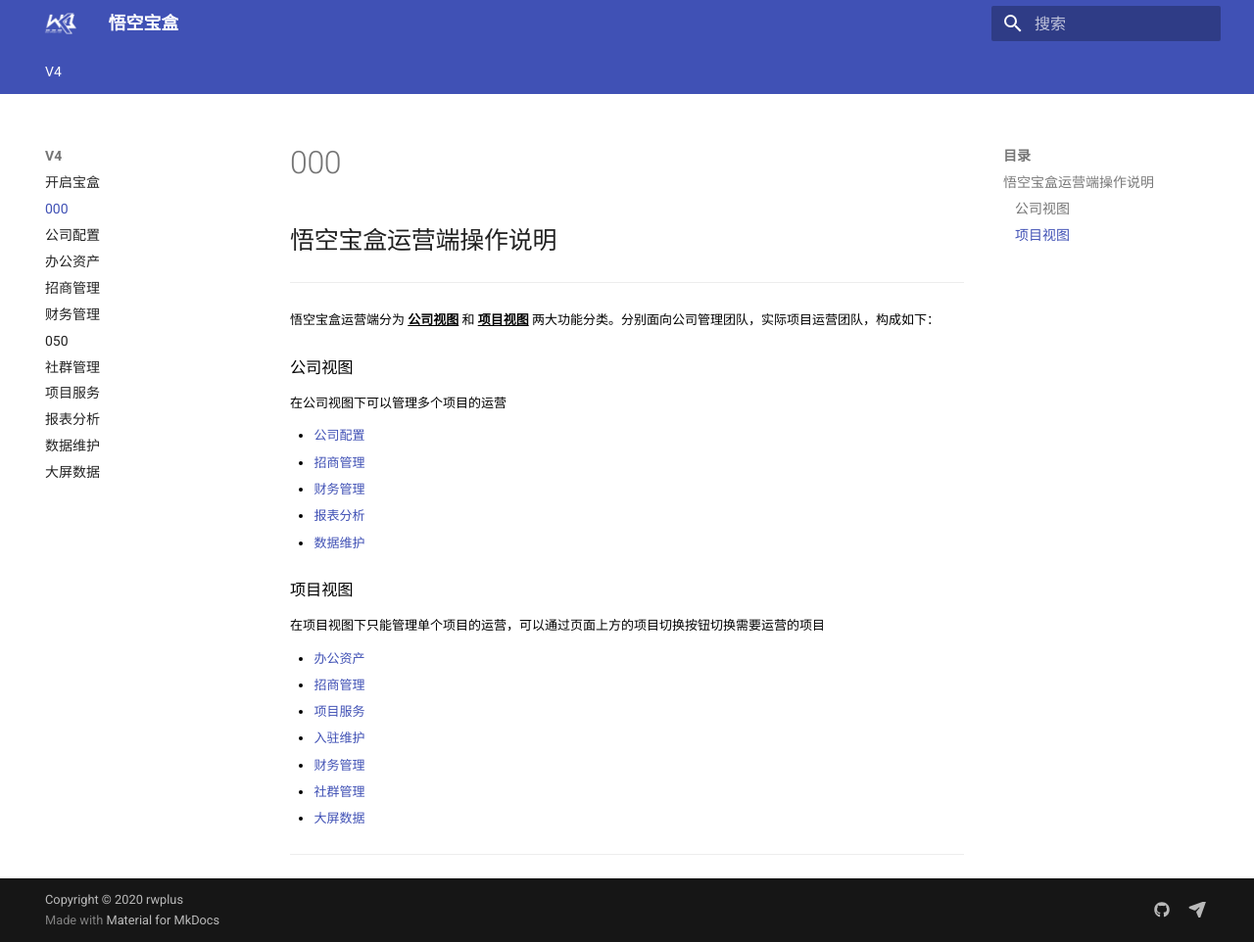
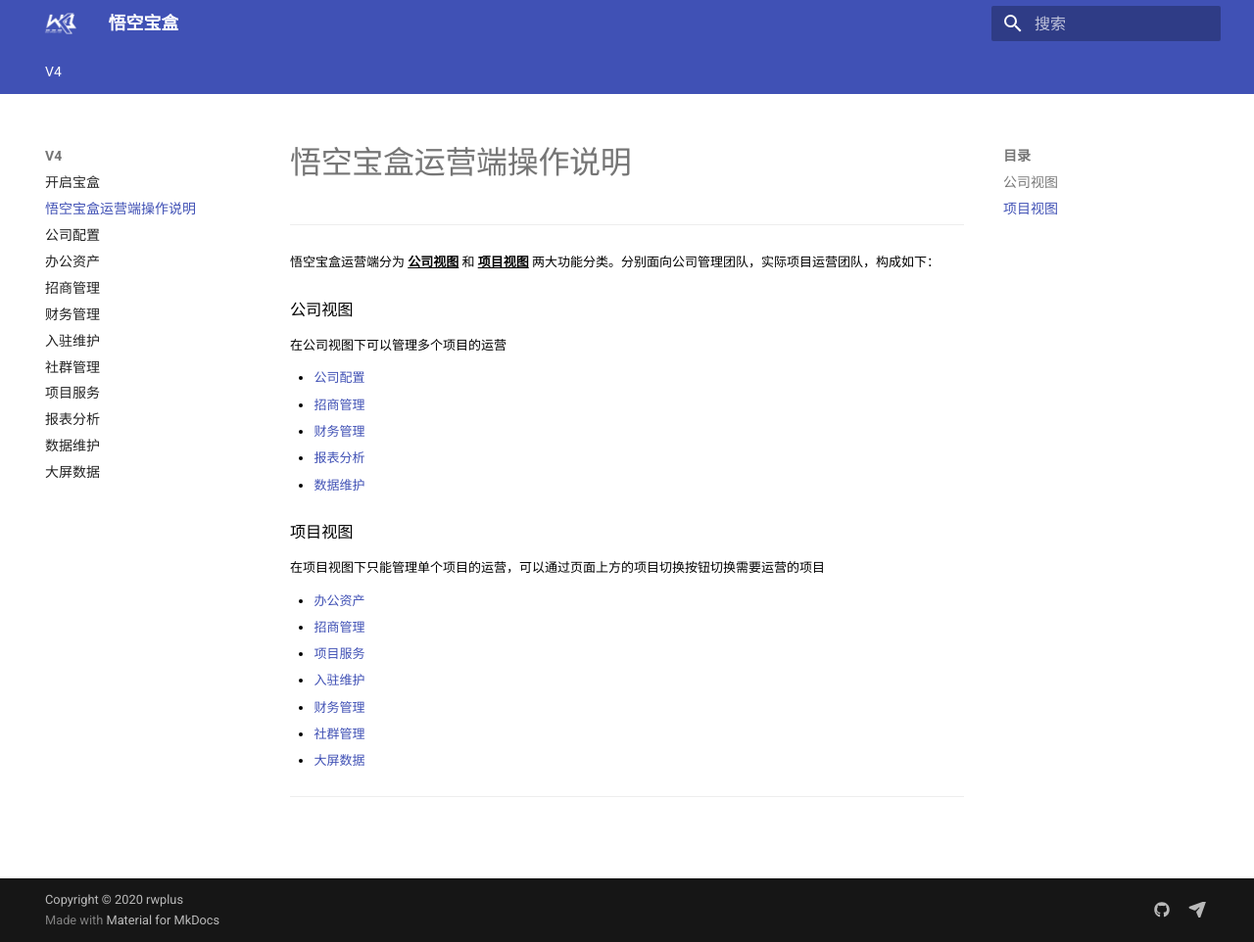
Before and after one commit to wukongbox/docs_stage, an MkDocs documentation site: the page built from docs/V4/000.md, in a window 1280 px wide and 962 px high. Shown: the whole window at 98% size. Built offline with MkDocs 1.6.1 and Material for MkDocs 9.7.7, drawn with Linux system fonts in a browser that asks for light colours.

Commit message:
no message

```diff
--- a/docs/V4/000.md
+++ b/docs/V4/000.md
@@ -1,4 +1,4 @@
-## 悟空宝盒运营端操作说明
+# 悟空宝盒运营端操作说明
 
 ***
 
```
Also changed, not shown: docs/V4/050.md (+1 -1 lines), docs/V4/080.md (+1 -1 lines), docs/V4/110.md (+1 -1 lines).
